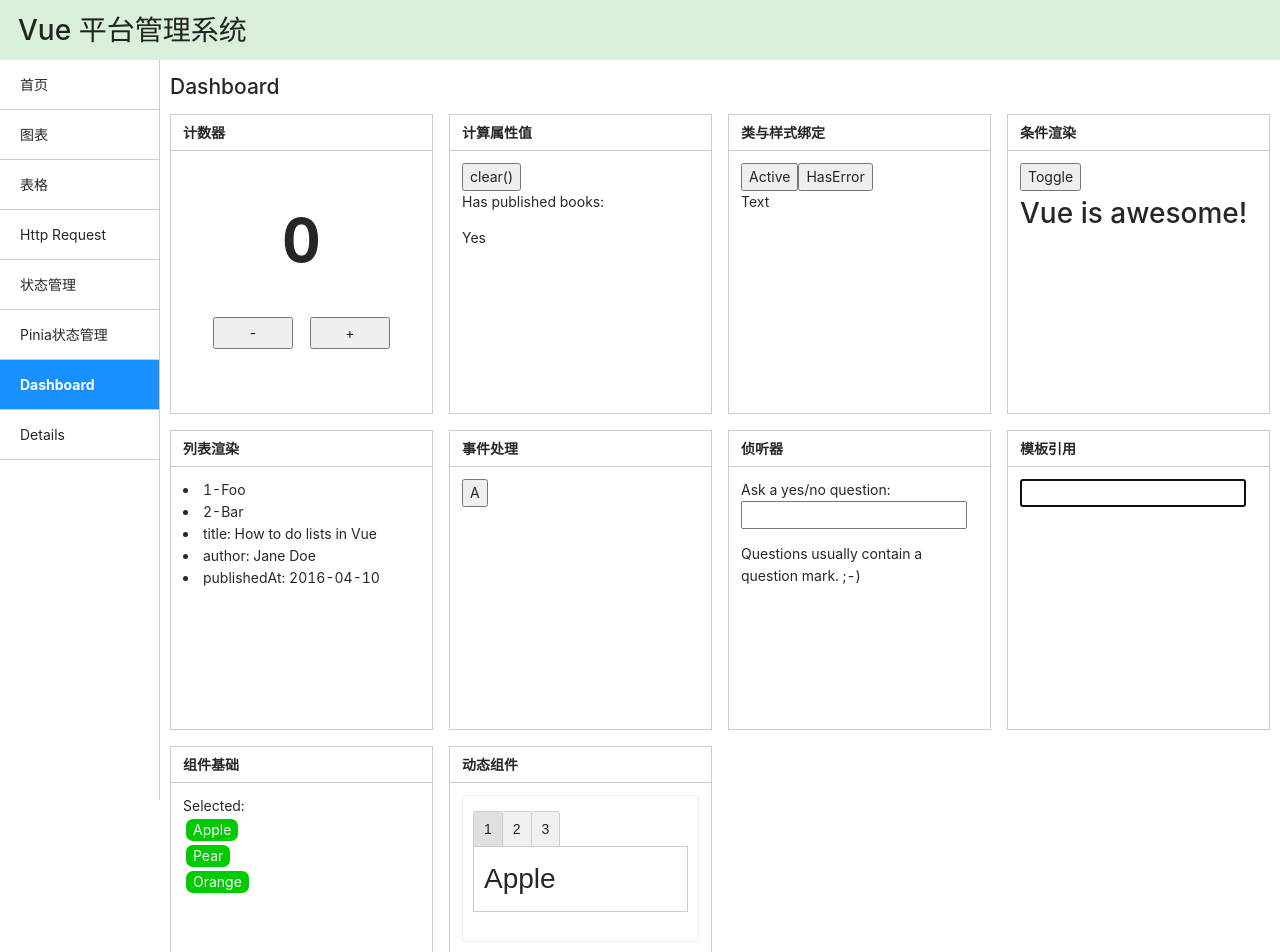
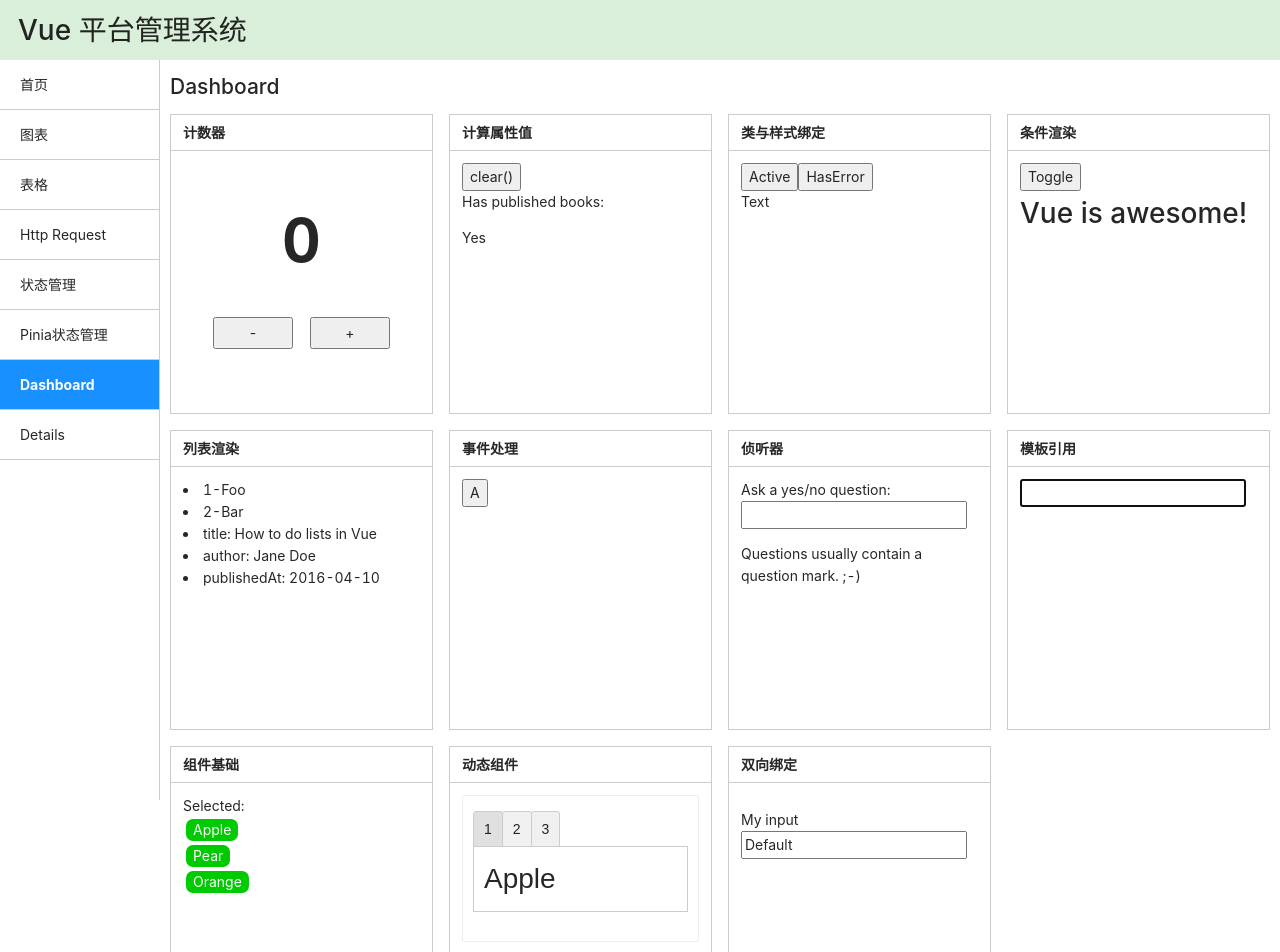
Before and after one commit to sangwell/vue-rock, a Vue app: page /dashboard in a window 1280 px wide. Shown: the top 952 px of the page. Built offline with nearby package versions, Linux system fonts and the light colour scheme.

Commit message:
add model

```diff
--- /dev/null
+++ b/src/components/widgets/DefineModel.vue
@@ -0,0 +1,39 @@
+<script setup lang="ts">
+import { ref } from 'vue'
+import DefineModelChild from '@/components/widgets/DefineModelChild.vue'
+
+const msg = ref()
+</script>
+
+<template>
+  <div class="widget-layout">
+    <div class="title">
+      双向绑定
+    </div>
+    <div class="container">
+      <h1>{{ msg }}</h1>
+      <DefineModelChild v-model:name="msg"></DefineModelChild>
+    </div>
+
+  </div>
+</template>
+
+<style scoped>
+.widget-layout {
+  border: 1px solid #cccccc;
+  height: 300px;
+  margin-bottom: 16px;
+}
+
+.title {
+  height: 36px;
+  line-height: 36px;
+  padding: 0 12px;
+  font-weight: bold;
+  border-bottom: 1px solid #cccccc;
+}
+
+.container {
+  padding: 12px;
+}
+</style>
--- /dev/null
+++ b/src/components/widgets/DefineModelChild.vue
@@ -0,0 +1,11 @@
+<script setup lang="ts">
+const model = defineModel('name',{ default: 'Default' })
+</script>
+
+<template>
+  <span>My input</span> <input v-model="model">
+</template>
+
+<style scoped>
+
+</style>
--- a/src/views/Dashboard.vue
+++ b/src/views/Dashboard.vue
@@ -9,6 +9,7 @@ import Watch from '@/components/widgets/Watch.vue'
 import TemplateReference from '@/components/widgets/TemplateReference.vue'
 import ComponentLayout from '@/components/widgets/ComponentLayout.vue'
 import DynamicComponent from '@/components/widgets/DynamicComponent.vue'
+import DefineModel from '@/components/widgets/DefineModel.vue'
 </script>
 
 <template>
@@ -50,7 +51,7 @@ import DynamicComponent from '@/components/widgets/DynamicComponent.vue'
         <DynamicComponent></DynamicComponent>
       </a-col>
       <a-col :span="6">
-
+        <DefineModel></DefineModel>
       </a-col>
       <a-col :span="6">
 
```
